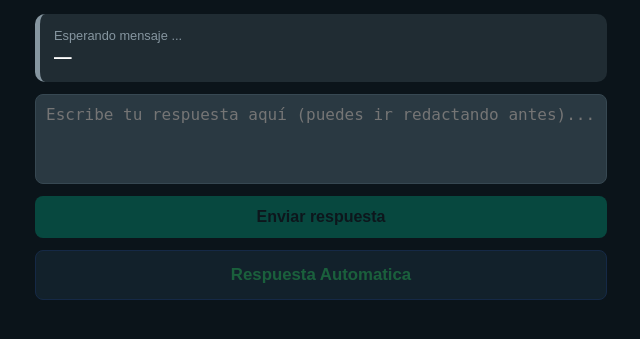
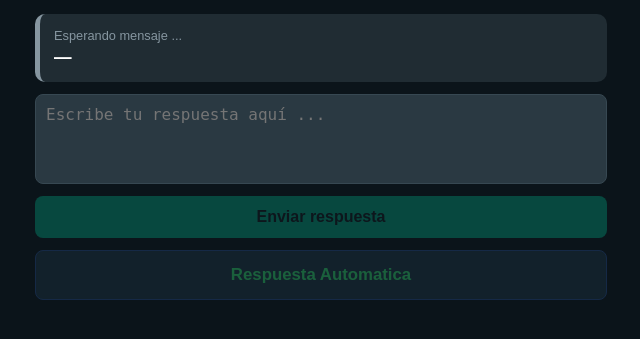
Before and after one commit to benjamin123qwe/IA-PROG-2, a Flask app: page /operador in a window 1280 px wide. Shown: the top 339 px of the page, without its empty margins (319-959 px from the left). Run offline with Flask 3, Linux system fonts and the light colour scheme.

Commit message:
escrivir letras antes de mandar desbloqueado vercion 2

```diff
--- a/templates/operador.html
+++ b/templates/operador.html
@@ -56,7 +56,7 @@
   </div>
 
   <!-- El textarea ya NO tiene disabled para que puedas escribir por adelantado -->
-  <textarea id="respuesta-input" placeholder="Escribe tu respuesta aquí (puedes ir redactando antes)..."></textarea>
+  <textarea id="respuesta-input" placeholder="Escribe tu respuesta aquí ..."></textarea>
   <button id="btn-responder" class="btn-main" disabled>Enviar respuesta</button>
 
   <button id="btn-ambigua" class="btn-ambigua" onclick="enviarAmbiguaInteligente()" disabled>Respuesta Automatica</button>
```
